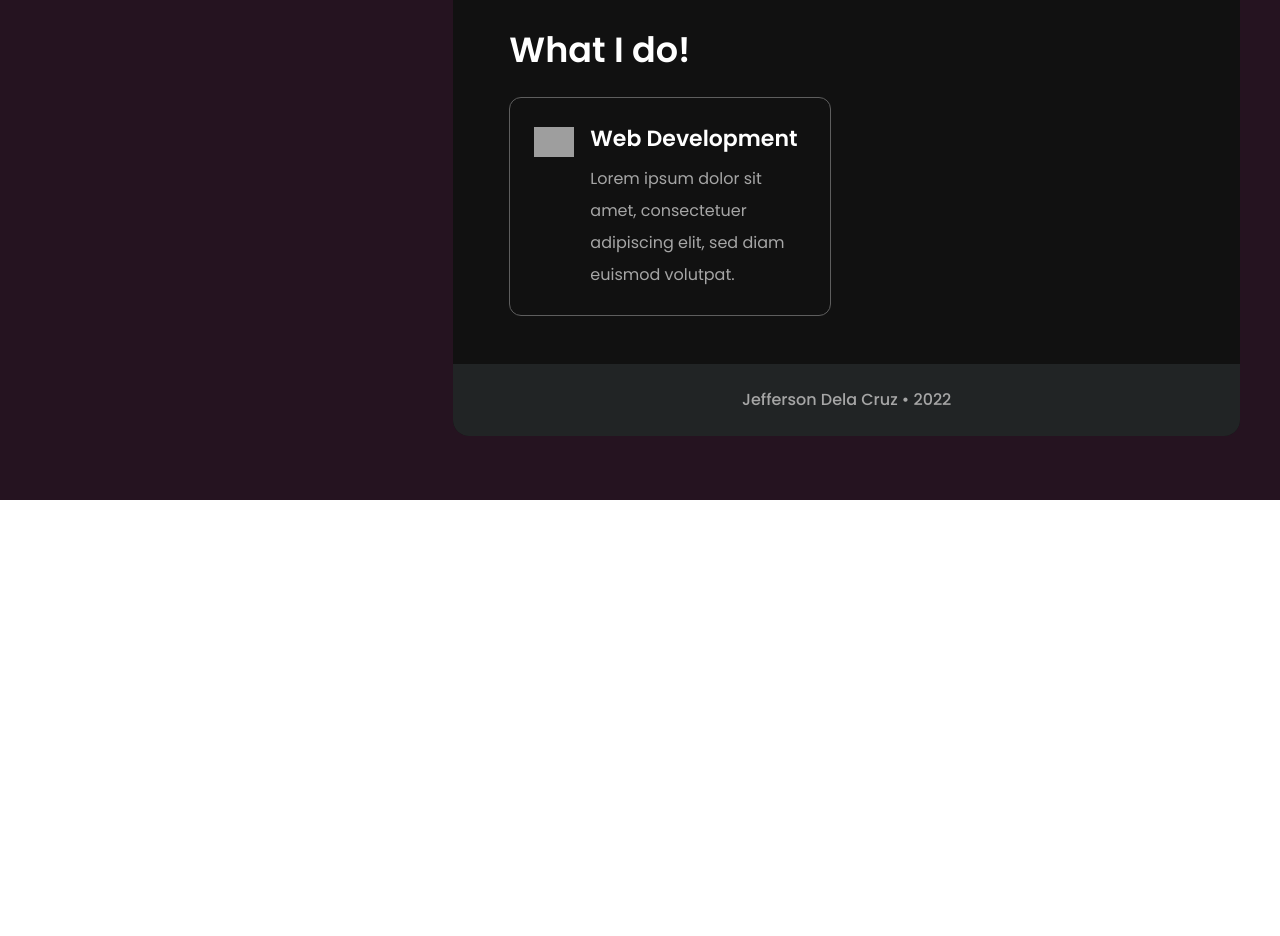
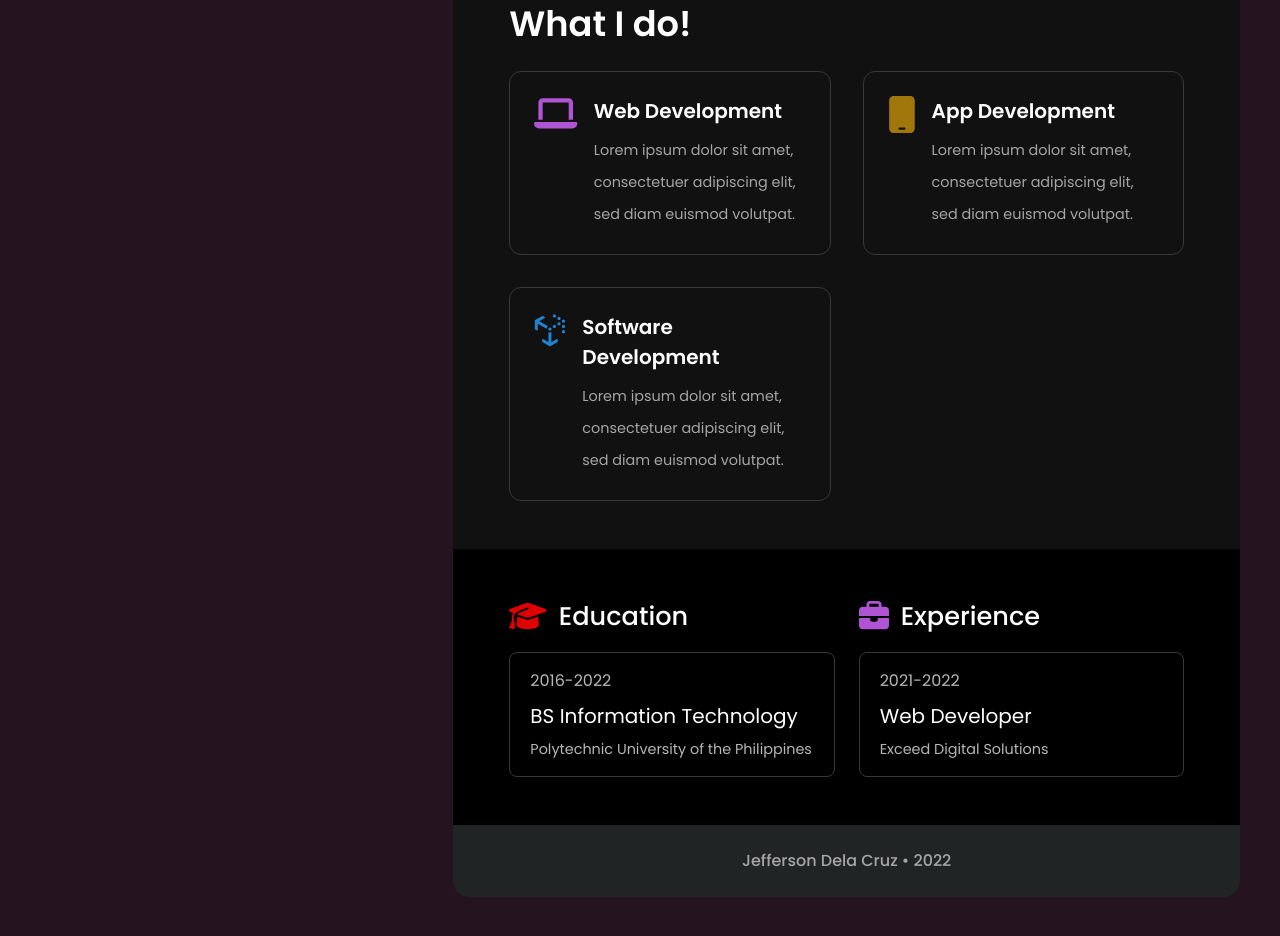
Before and after one commit to IDevl/dizi, a React (Create React App) app: page / in a window 1280 px wide. Shown: the part 740-1676 px from the top of the page. Before the commit the page ends 1240 px from the top, so only its background shows below. Built offline with nearby package versions, Linux system fonts and the light colour scheme; grey boxes are pictures that could not be loaded.

Commit message:
add educ/exp section

```diff
--- a/public/index.html
+++ b/public/index.html
@@ -2,7 +2,7 @@
 <html lang="en">
   <head>
     <meta charset="utf-8" />
-    <link rel="icon" href="./logos/favicon-32x32.png" />
+    <link rel="icon" href="./logos/favicon.png" />
     <meta name="viewport" content="width=device-width, initial-scale=1" />
     <meta
       name="Jefferson Dela Cruz"
--- a/src/css/index.css
+++ b/src/index.css
@@ -105,13 +105,13 @@
     }
 
     .mobile-menu-items-active {
-        color: rgb(250 82 82 / var(--tw-text-opacity));
+        color: #ff2222;
     }
 
     .page-title-headline {
         color: rgb(255 255 255 / var(--tw-text-opacity));
-        font-size: 2.5rem;
-        font-weight: 700;
+        font-size: 2.6rem;
+        font-weight: 600;
     }
 
     .page-title-headline::after {
--- a/src/index.js
+++ b/src/index.js
@@ -1,7 +1,7 @@
 import React from 'react';
 import ReactDOM from 'react-dom/client';
 import App from './App';
-import './css/index.css'
+import './index.css'
 import './pages/loader/preloader.css'
 
 const root = ReactDOM.createRoot(document.getElementById('root'));
--- a/src/pages/about/about.jsx
+++ b/src/pages/about/about.jsx
@@ -1,4 +1,7 @@
 import Profile from "./profile";
+import { FontAwesomeIcon } from "@fortawesome/react-fontawesome";
+import { faLaptop, faMobile, faGraduationCap, faBriefcase } from "@fortawesome/free-solid-svg-icons";
+import { faUncharted } from "@fortawesome/free-brands-svg-icons";
 
 export default function About() {
   return (
@@ -11,7 +14,7 @@ export default function About() {
         <h2 class="page-title-headline flex items-start gap-3.5 flex-col md:flex-row md:items-center md:gap-7">About Me</h2>
         <div class="lg:grid grid-cols-12 md:gap-10 pt-4 pt-[30px] items-center">
           <div class="col-span-12 space-y-2.5">
-            <div class="mr-0">
+            <div class="mr-0 text-[0.9rem]">
               <p class="text-[#b3b3b3] leading-7"> I am a BS Information Technology graduate from the Polytechnic University of the Philippines and a Web Developer at Exceed Digital Solutions. </p>
               <p class="text-[#b3b3b3] leading-7 mt-2.5"> I am an enthusiast in application and software development and has the perseverance to expand his knowledge and skills through creating real-world projects. I also have an aspiration to attain more comprehensive experiences in the field of Information Technology. </p>
             </div>
@@ -20,17 +23,58 @@ export default function About() {
       </div>
 
       <div class="pb-12 px-2 sm:px-5 md:px-10 lg:px-14">
-        <h3 class="text-[35px] text-white font-semibold pb-5"> What I do! </h3>
+        <h3 class="text-[2.2rem] text-white font-semibold pb-5"> What I do! </h3>
         <div class="grid gap-8 grid-cols-1 md:grid-cols-2 xl:grid-cols-2">
-
-          <div class="flex gap-4 p-6 rounded-xl border-[1px] border-[#5e5e5e] bg-transparent">
-            <img class="w-10 h-10 object-contain block" src="https://bostamihtml.ibthemespro.com/images/icons/icon.svg" alt="icon" />
+          <div class="flex items-start gap-4 p-6 rounded-xl border-[1px] border-[#383838] bg-transparent">
+            <FontAwesomeIcon class="text-[#AF54D2] max-h-[100px]" icon={faLaptop} />
             <div class="space-y-2">
-              <h3 class="text-white text-[22px] font-semibold"> Web Development </h3>
-              <p class="leading-8 text-gray-lite text-[#A6A6A6]"> Lorem ipsum dolor sit amet, consectetuer adipiscing elit, sed diam euismod volutpat. </p>
+              <h3 class="text-white text-[1.25rem] font-semibold"> Web Development </h3>
+              <p class="leading-8 text-gray-lite text-[#A6A6A6] text-[0.9rem]"> Lorem ipsum dolor sit amet, consectetuer adipiscing elit, sed diam euismod volutpat. </p>
             </div>
           </div>
 
+          <div class="flex items-start gap-4 p-6 rounded-xl border-[1px] border-[#383838] bg-transparent">
+            <FontAwesomeIcon class="text-[#A1760A] max-h-[100px]" icon={faMobile} />
+            <div class="space-y-2">
+              <h3 class="text-white text-[1.25rem] font-semibold"> App Development </h3>
+              <p class="leading-8 text-gray-lite text-[#A6A6A6] text-[0.9rem]"> Lorem ipsum dolor sit amet, consectetuer adipiscing elit, sed diam euismod volutpat. </p>
+            </div>
+          </div>
+
+          <div class="flex items-start gap-4 p-6 rounded-xl border-[1px] border-[#383838] bg-transparent">
+            <FontAwesomeIcon class="text-[#1F83D2] max-h-[100px]" icon={faUncharted} />
+            <div class="space-y-2">
+              <h3 class="text-white text-[1.25rem] font-semibold"> Software Development </h3>
+              <p class="leading-8 text-gray-lite text-[#A6A6A6] text-[0.9rem]"> Lorem ipsum dolor sit amet, consectetuer adipiscing elit, sed diam euismod volutpat. </p>
+            </div>
+          </div>
+        </div>
+      </div>
+
+      <div class="container py-12 px-2 sm:px-5 md:px-10 lg:px-14 bg-black">
+        <div class="grid grid-cols-1 md:grid-cols-2 lg:grid-cols-2 gap-x-6 gap-y-6">
+          <div>
+            <div class="flex items-center space-x-3 mb-4">
+              <FontAwesomeIcon class="text-[#df0000] max-h-[30px]" icon={faGraduationCap} />
+              <h4 class="text-[1.6rem] text-white font-medium"> Education </h4>
+            </div>
+            <div class="bg-transparent py-4 pl-5 pr-3 space-y-2 rounded-lg border-[#383838] border-[1px]">
+              <span class="text-[1rem] text-[#b7b7b7]">2016-2022</span>
+              <h3 class="text-[1.25rem] text-white"> BS Information Technology </h3>
+              <p class="text-[0.9rem] text-[#b7b7b7]"> Polytechnic University of the Philippines </p>
+            </div>
+          </div>
+          <div>
+            <div class="flex items-center space-x-3 mb-4">
+              <FontAwesomeIcon class="text-[#AF54D2] max-h-[30px]" icon={faBriefcase} />
+              <h4 class="text-[1.6rem] text-white font-medium"> Experience </h4>
+            </div>
+            <div class="bg-transparent py-4 pl-5 pr-3 space-y-2 rounded-lg border-[#383838] border-[1px]">
+              <span class="text-[1rem] text-[#b7b7b7]">2021-2022</span>
+              <h3 class="text-[1.25rem] text-white"> Web Developer </h3>
+              <p class="text-[0.9rem] text-[#b7b7b7]"> Exceed Digital Solutions </p>
+            </div>
+          </div>
         </div>
       </div>
     </>
--- a/src/pages/header/header_mobile.jsx
+++ b/src/pages/header/header_mobile.jsx
@@ -9,10 +9,10 @@ export default function HeaderMobile(page) {
   const [menuToggle, setMenuToggle] = useState(false);
 
   return (
-    <div class="sticky top-0 z-[22222222222222] block lg:hidden">
+    <div class="sticky top-0 z-[9999] block lg:hidden">
       <div class="w-full flex items-center justify-between px-4 py-5 bg-black">
-        <a class="rounded-xl bg-gradient-to-r from-[#550089] to-[#df0000] py-[6px] px-2.5" href="/">
-          <img class="max-h-[25px] object-cover grayscale brightness-200 invert" src={logo} alt="logo" />
+        <a class="rounded-xl bg-gradient-to-r from-[#df0000] to-[#550089] py-[6px] px-2.5" href="/">
+          <img class="max-h-[25px] object-cover brightness-200" src={logo} alt="logo" />
         </a>
         <div class="flex items-center">
           <button onClick={() => setMenuToggle((current) => !current)} className={classnames("menu-toggle-btn", menuToggle && "menu-toggle-btn-active")}>
```
Also changed, not shown: public/logos/favicon-32x32.png (deleted), public/logos/favicon.png (added).
